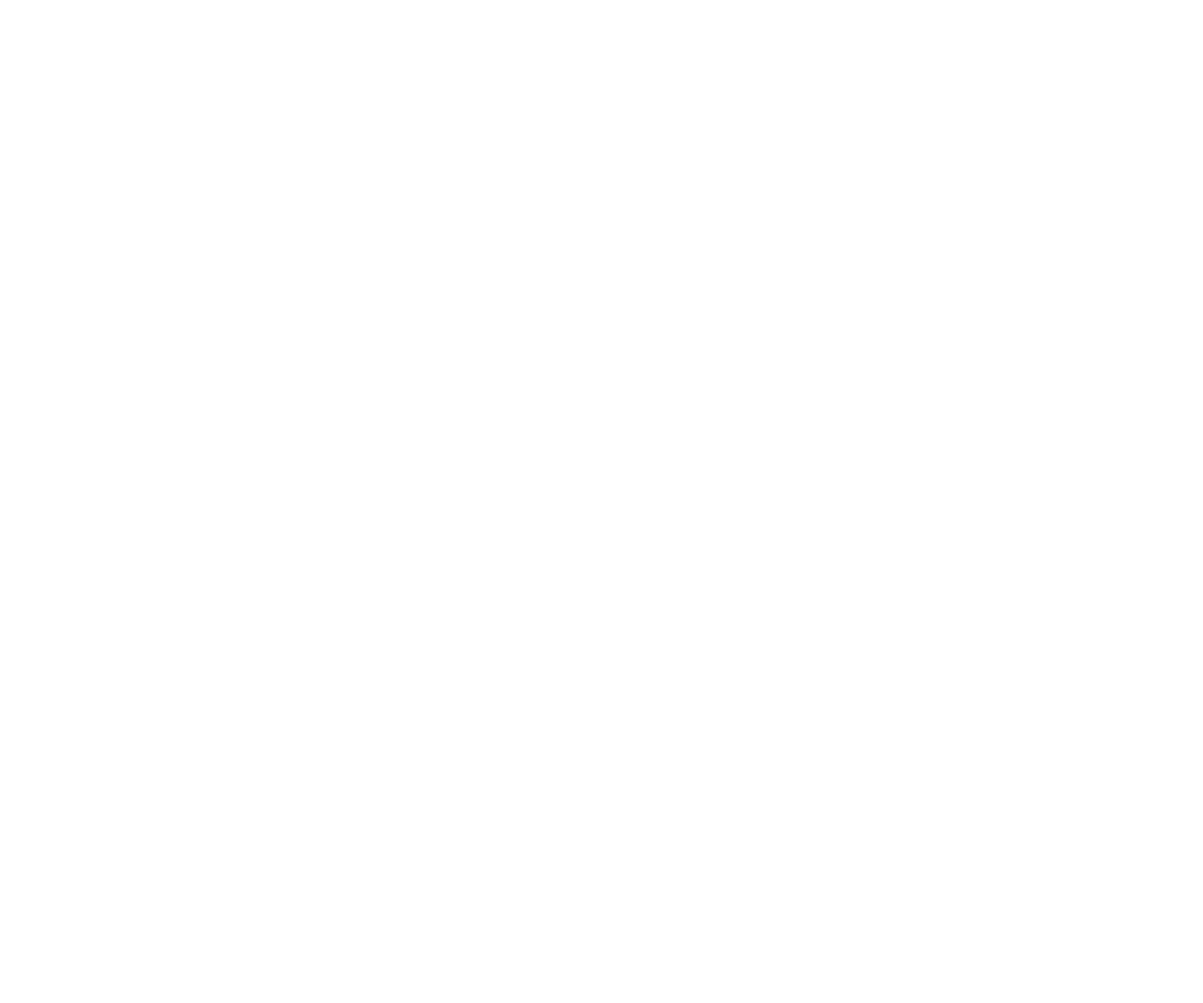
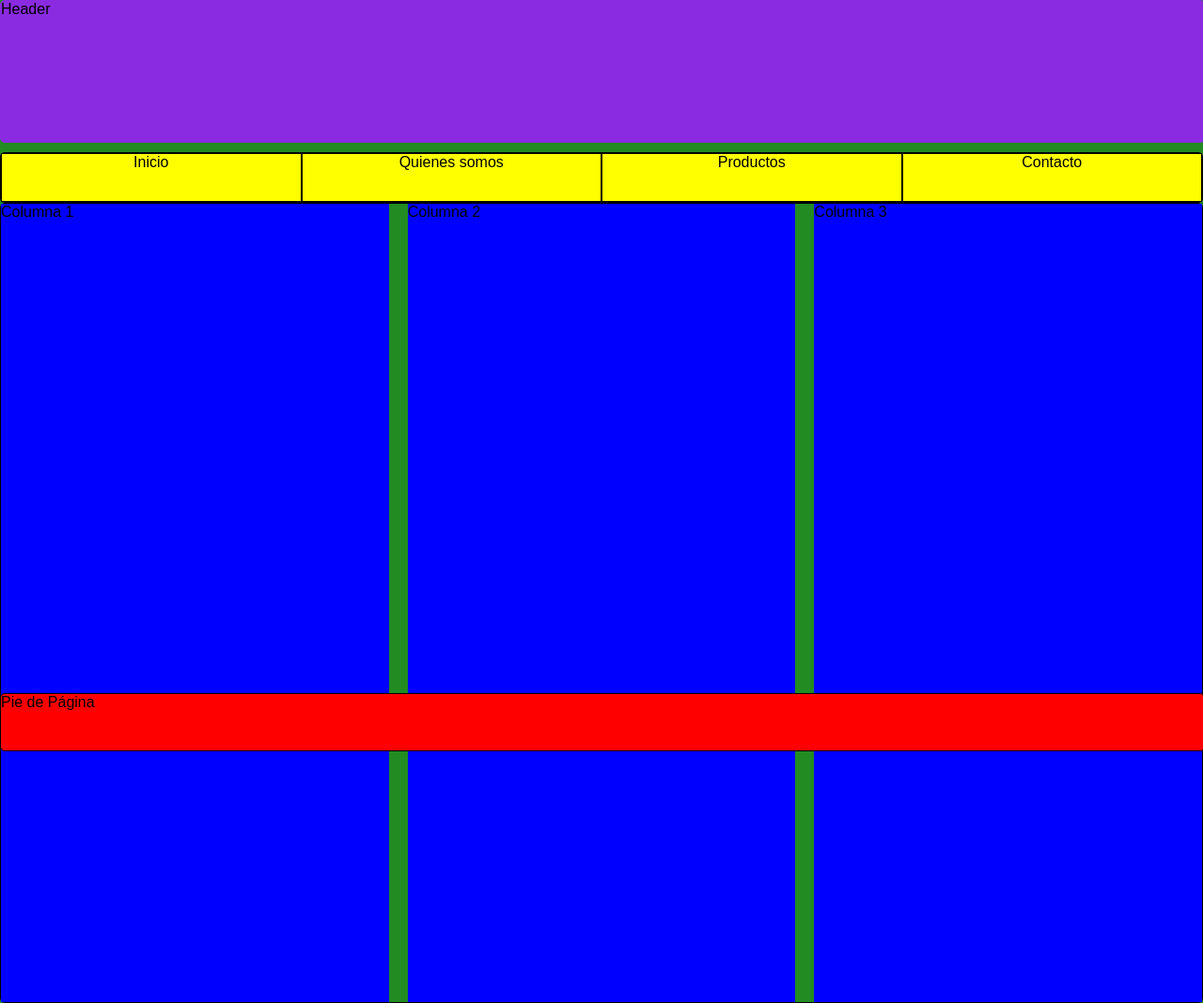
Before and after one commit to MiriamCano/PR-Midterm-04, a plain HTML site: page index.html in a window 1280 px wide. Shown: the whole page at 94% size. Before the commit the page ends 800 px from the top, so only its background shows below. Drawn offline with Linux system fonts and the light colour scheme.

Commit message:
Maquetacion index

```diff
--- a/css/style.css
+++ b/css/style.css
@@ -0,0 +1,68 @@
+/*
+* {
+        margin: 0;
+        padding: 0;
+        box-sizing: border-box;
+    }
+        */
+
+        body {
+    margin: 0;
+    font-family: Arial, sans-serif;
+    background-color: forestgreen;
+}
+
+header, nav, section, footer{
+    border: 0.0625em black solid;
+    border-radius: 0.3125em;
+
+}
+header{
+    border-color: blueviolet;
+    background-color: blueviolet;
+    width: 100%;
+    height: 150px;
+}
+nav{
+    display: flex;
+    margin-top: 10px;
+}
+section{
+    box-sizing: border-box;
+    width: 100%;
+    margin-right: 1.5%;
+    display: inline-block;
+
+}
+section:last-of-type{
+    margin-right: 0%;
+}
+
+/*section{
+    margin-top: 0.625em;
+    margin-bottom: 0.625ems;
+}*/
+.rectangulo {
+    width: 25%;
+    height: 50px;
+    border: 1px solid #000;
+    background-color: yellow;
+    display:inline-block;
+    text-align: center;
+}
+.contenedor{
+    display: flex;
+    column-gap: 20px;
+}
+.columna{
+    flex: 1;
+    height: 850px;
+    background-color:blue;
+}
+.footer{
+    position: fixed;
+    bottom: 0;
+    width: 100%;
+    height: 60px;
+    background-color: red;
+}
--- a/index.html
+++ b/index.html
@@ -3,25 +3,35 @@
 <head>
     <meta charset="UTF-8">
     <meta name="viewport" content="width=device-width, initial-scale=1.0">
-    <title>Document</title>
+    <link rel="stylesheet" href="css/style.css">
+    <title>Miriam Cano</title>
 </head>
 <body>
+
     <header class="header">
-
+        Header
     </header>
 
     <nav class="nav">
 
+        <div class="rectangulo">Inicio</div>
+        <div class="rectangulo">Quienes somos</div>
+        <div class="rectangulo">Productos</div>
+        <div class="rectangulo">Contacto</div>
     </nav>
 
-    <main>
-        <section></section>
-        <section></section>
-        <section></section>
+    <main class="main">
+        <section>
+            <div class="contenedor">
+                <div class="columna">Columna 1</div>
+                <div class="columna">Columna 2</div>
+                <div class="columna">Columna 3</div>
+            </div>
+        </section>
     </main>
 
     <footer class="footer">
-
+        Pie de Página
     </footer>
 </body>
 </html>
```
